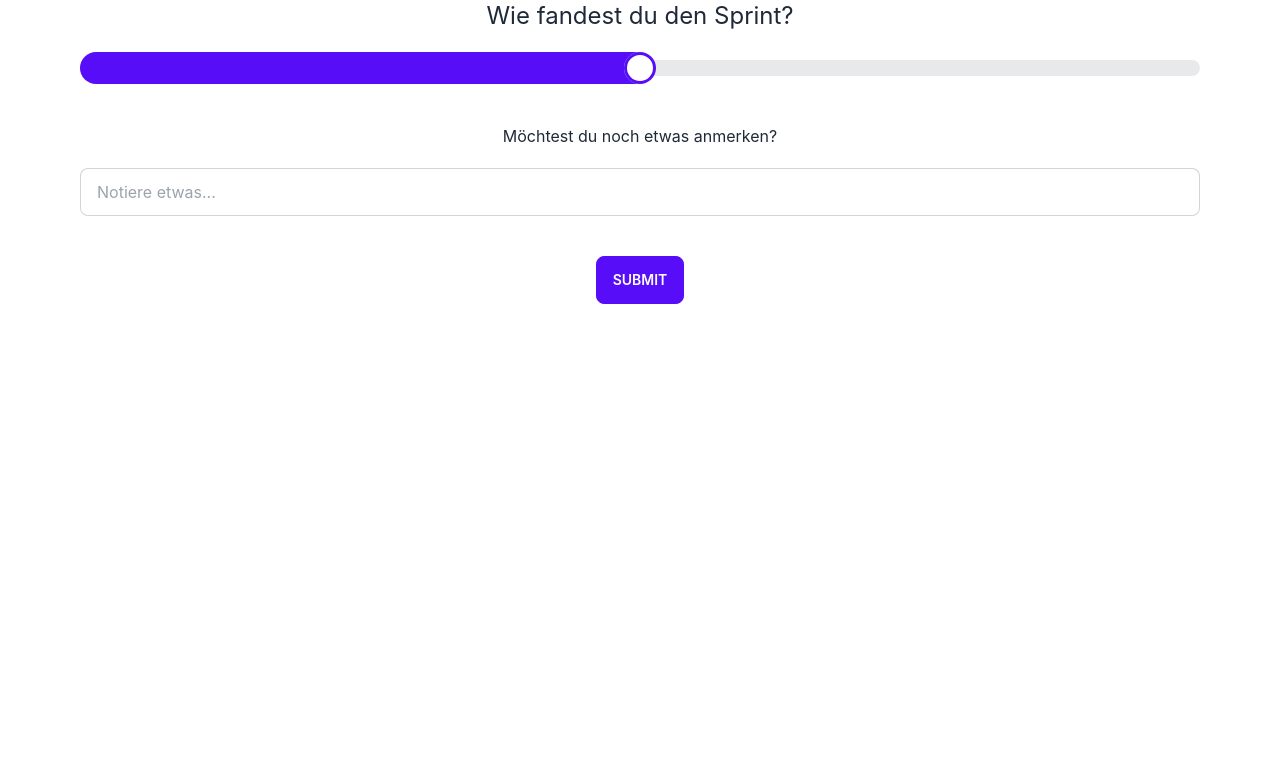
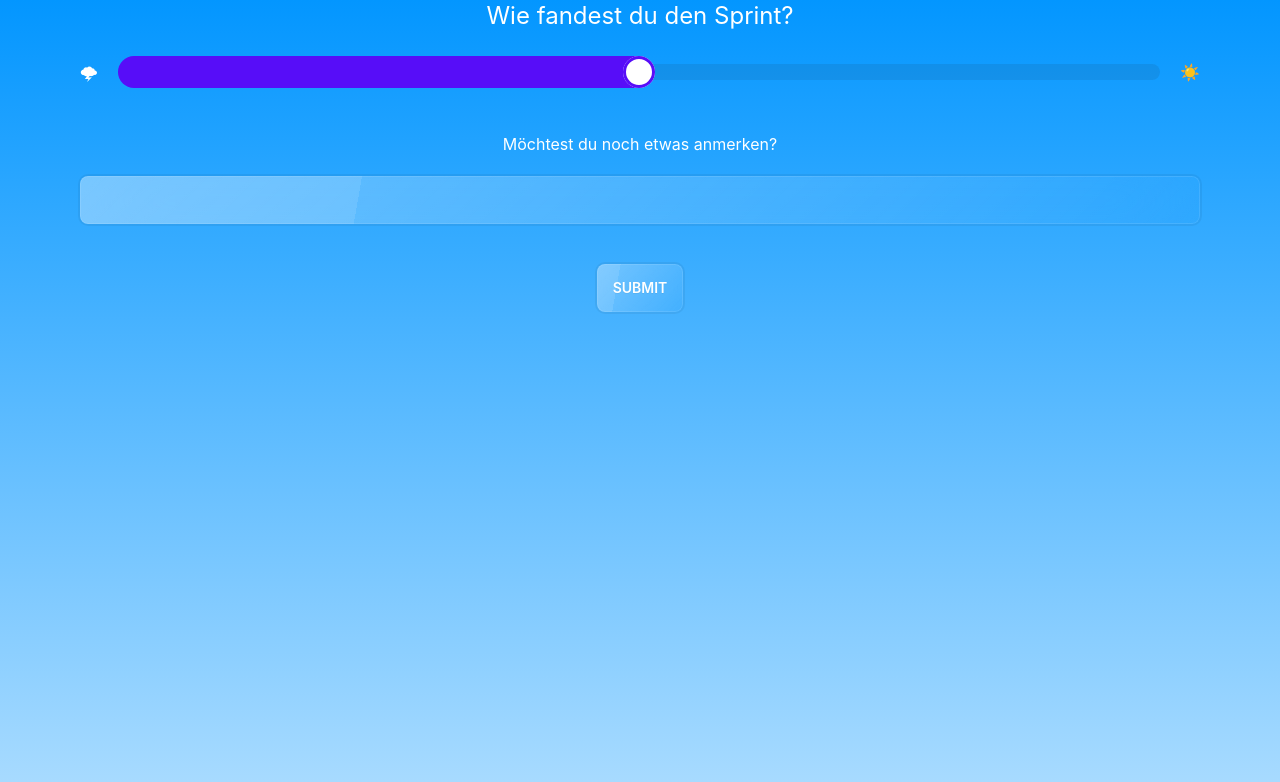
Before and after one commit to 2Kisho/MoodMeter, a React (Create React App) app in the folder mood-meter/: page / in a window 1280 px wide. Shown: the top 782 px of the page. Built offline with nearby package versions, Linux system fonts and the light colour scheme.

Commit message:
Added background gradient

```diff
--- a/mood-meter/src/App.tsx
+++ b/mood-meter/src/App.tsx
@@ -6,7 +6,7 @@ import RateView from "./pages/rateView";
 function App() {
   return (
     <div className="App">
-      <div className="container mx-auto px-20">
+      <div className="">
         <RateView question="Wie fandest du den Sprint?" />
       </div>
       {/* <Example></Example> */}
--- a/mood-meter/src/pages/rateView.tsx
+++ b/mood-meter/src/pages/rateView.tsx
@@ -5,34 +5,87 @@ export type RateViewProps = {
 };
 
 export default function RateView(props: RateViewProps) {
-  const defaultValue = "50";
+  const defaultValue = 50;
   const [rating, setRating] = useState(defaultValue);
 
   return (
-    <>
+    <div
+      className={`h-screen w-screen bg-gradient-to-b ${getWeatherGradient(
+        rating
+      )}`}
+    >
+      <div className="container mx-auto px-20 text-white">
         <p className="text-2xl mb-5">{props.question}</p>
 
+        <div className={`flex gap-5 items-center mb-10 h-10`}>
+          <span className={`text-${getEmojiSizeNegative(rating)}xl`}>🌩</span>
           <input
             type="range"
-        min="0"
-        max="100"
+            min={0}
+            max={100}
             defaultValue={defaultValue}
-        className="range range-primary range-lg mb-10"
-        step="25"
-        onChange={(element) => setRating(element.target.value)}
+            className="range range-primary range-lg"
+            step={25}
+            onChange={(element) => {
+              setRating(parseInt(element.target.value));
+            }}
           />
+          <span className={`text-${getEmojiSize(rating)}xl`}>☀️</span>
+        </div>
 
         <p className="mb-5">Möchtest du noch etwas anmerken?</p>
 
         <input
           type="text"
-        placeholder="Notiere etwas..."
-        className="input input-bordered w-full mb-10"
+          className="input input-bordered w-full mb-10 glass text-white"
         />
 
-      <button type="submit" className="btn btn-primary">
+        <button type="submit" className="btn btn-primary glass">
           Submit
         </button>
-    </>
+      </div>
+    </div>
   );
+
+  function getEmojiSize(sliderValue: number) {
+    if (sliderValue === 0) {
+      return "";
+    } else if (sliderValue === 25) {
+      return 2;
+    } else if (sliderValue === 50) {
+      return 4;
+    } else if (sliderValue === 75) {
+      return 6;
+    } else {
+      return 8;
     }
+  }
+
+  function getEmojiSizeNegative(sliderValue: number) {
+    if (sliderValue === 0) {
+      return 8;
+    } else if (sliderValue === 25) {
+      return 6;
+    } else if (sliderValue === 50) {
+      return 4;
+    } else if (sliderValue === 75) {
+      return 2;
+    } else {
+      return "";
+    }
+  }
+
+  function getWeatherGradient(sliderValue: number) {
+    if (sliderValue === 0) {
+      return "to-[#6a90c1] from-[#020344]";
+    } else if (sliderValue === 25) {
+      return "to-[#9bafd9] from-[#103783]";
+    } else if (sliderValue === 50) {
+      return "to-[#ABDCFF] from-[#0396FF]";
+    } else if (sliderValue === 75) {
+      return "to-[#f9df59] from-[#cf79e0]";
+    } else {
+      return "to-[#ffed00] from-[#f7a2a1]";
+    }
+  }
+}
```
Lines whose indentation alone changed are shown as unchanged.
